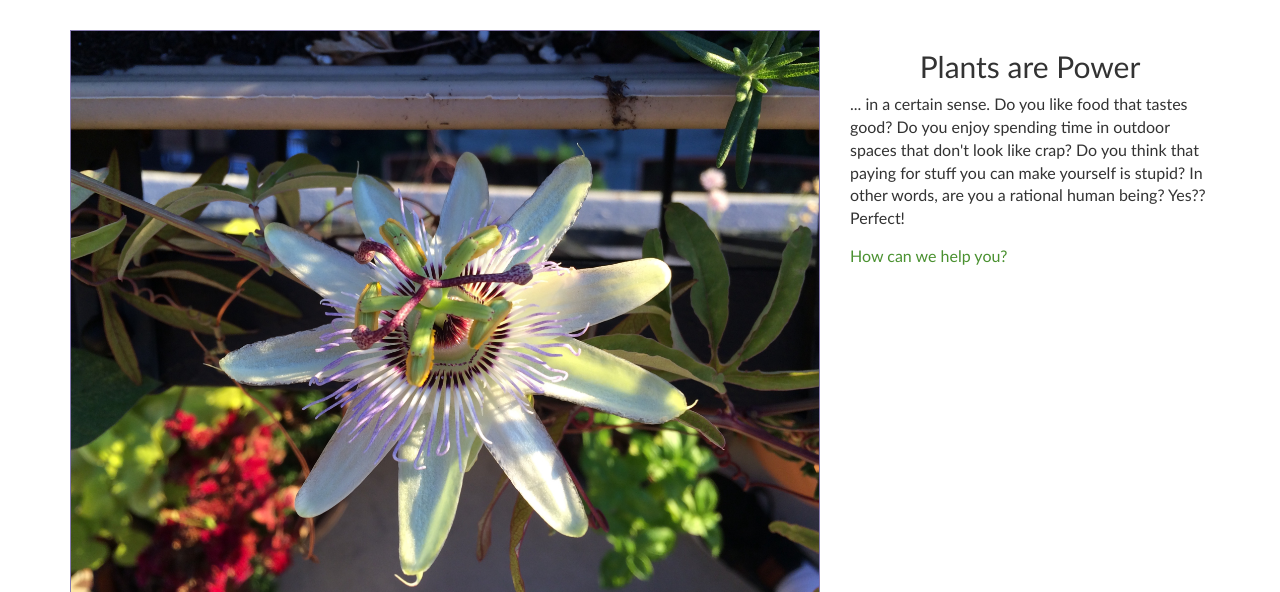
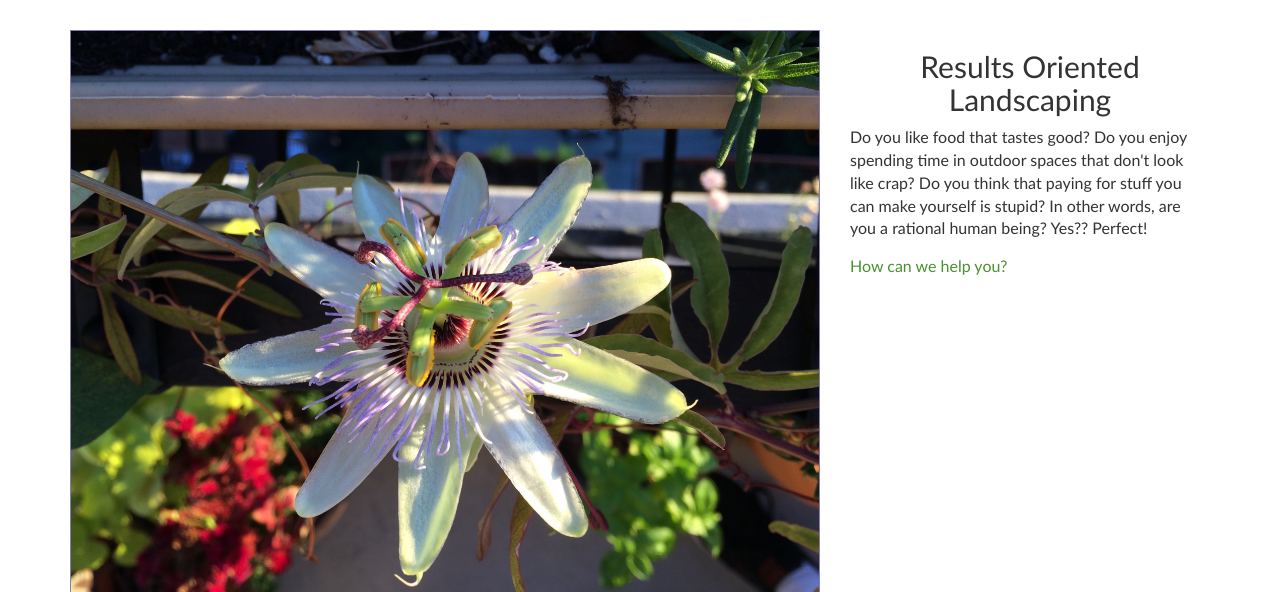
Before and after one commit to a-bort/Nightshade, a PHP site: page /index.html in a window 1280 px wide. Shown: the part 55-647 px from the top of the page. Run offline with PHP 8.4, Linux system fonts and the light colour scheme; some libraries are stand-ins or nearby versions.

Commit message:
More content and styling tweaks

```diff
--- a/contact.html
+++ b/contact.html
@@ -46,12 +46,12 @@
           </div>
           <div class="col-sm-8">
             <div class="about-row">
-              <h3>Customers</h3>
+              <h3>Clients</h3>
               <p>Interested in working with us to design a productive landscape? Because we're really excited about working with you. Hopefully that's not creepy or anything. Shoot us an email!
             </div>
             <div class="about-row">
-              <p>Or, if you have literally two minutes, we've designed a prospective customer survey to help skip the formalities and get right to the good stuff.</p>
-              <a href="http://survey.a-bort.com/index" class="btn btn-action">Take the Survey</a>
+              <p>Or, if you have literally two minutes, we've designed a survey for prospective clients, so we can skip the formalities and get right to the good stuff.</p>
+              <a href="http://survey.a-bort.com/index" target="_blank" class="btn btn-action">Take the Survey</a>
             </div>
           </div>
         </div>
--- a/index.html
+++ b/index.html
@@ -41,9 +41,9 @@
             </div>
             <div class="col-sm-4">
               <center>
-                <h2>Plants are Power</h2>
+                <h2>Results Oriented Landscaping</h2>
               </center>
-              <p>... in a certain sense. Do you like food that tastes good? Do you enjoy spending time in outdoor spaces that don't look like crap? Do you think that paying for stuff you can make yourself is stupid? In other words, are you a rational human being? Yes?? Perfect! </p>
+              <p>Do you like food that tastes good? Do you enjoy spending time in outdoor spaces that don't look like crap? Do you think that paying for stuff you can make yourself is stupid? In other words, are you a rational human being? Yes?? Perfect! </p>
               <div>
                 <a target="_blank" href="http://survey.a-bort.com/index">How can we help you?</a>
               </div>
--- a/services.html
+++ b/services.html
@@ -50,7 +50,7 @@
           </div>
           <div class="col-sm-8">
             <div class="about-row">
-              <h3>You want plants? We've got plants.</h3>
+              <h3>You want plants? We do plants.</h3>
               <p>If you have a small under-loved outdoor space, and are looking to add some green to it, we’re here to help. Be it a backyard, store front, balcony, rooftop, or random dirt plot in the middle of nowhere, we’re excited to help transform it! </p>
               <p>Our focus is on combining beauty with utility, while following sustainable practices. We offer complete custom builds for every client, and hope to provide you with the tools you need to maintain your space independently. If that sounds even slightly appealing, you should definitely <a href="./contact.html">contact us</a>. It’s completely free!</p>
             </div>
--- a/style.css
+++ b/style.css
@@ -112,7 +112,6 @@ a:hover, a:focus {
   -webkit-box-shadow: 2px 2px 1px 0px #887CAF;
   -moz-box-shadow: 2px 2px 1px 0px #887CAF;
   box-shadow: 2px 2px 1px 0px #887CAF;
-  border-radius: 3px;
 }
 
 .about-row div[class^="col-"]:first-child {
--- a/values.html
+++ b/values.html
@@ -34,7 +34,7 @@
     </nav>
     <div class="page-content">
       <div class="container">
-        <center><h2>Under Construction</h2></center>
+        <center>We really do. Just not enough to build this page</center><br>
       </div>
     </div>
     <footer class="footer">
```
